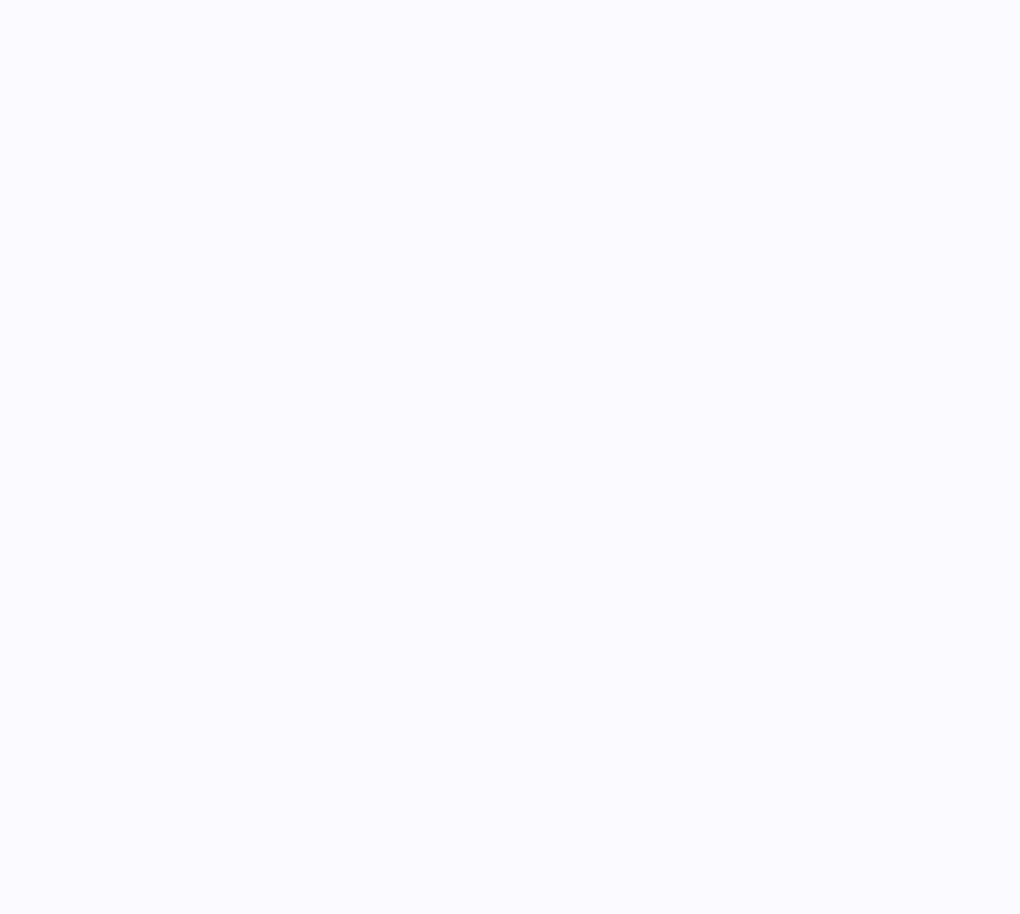
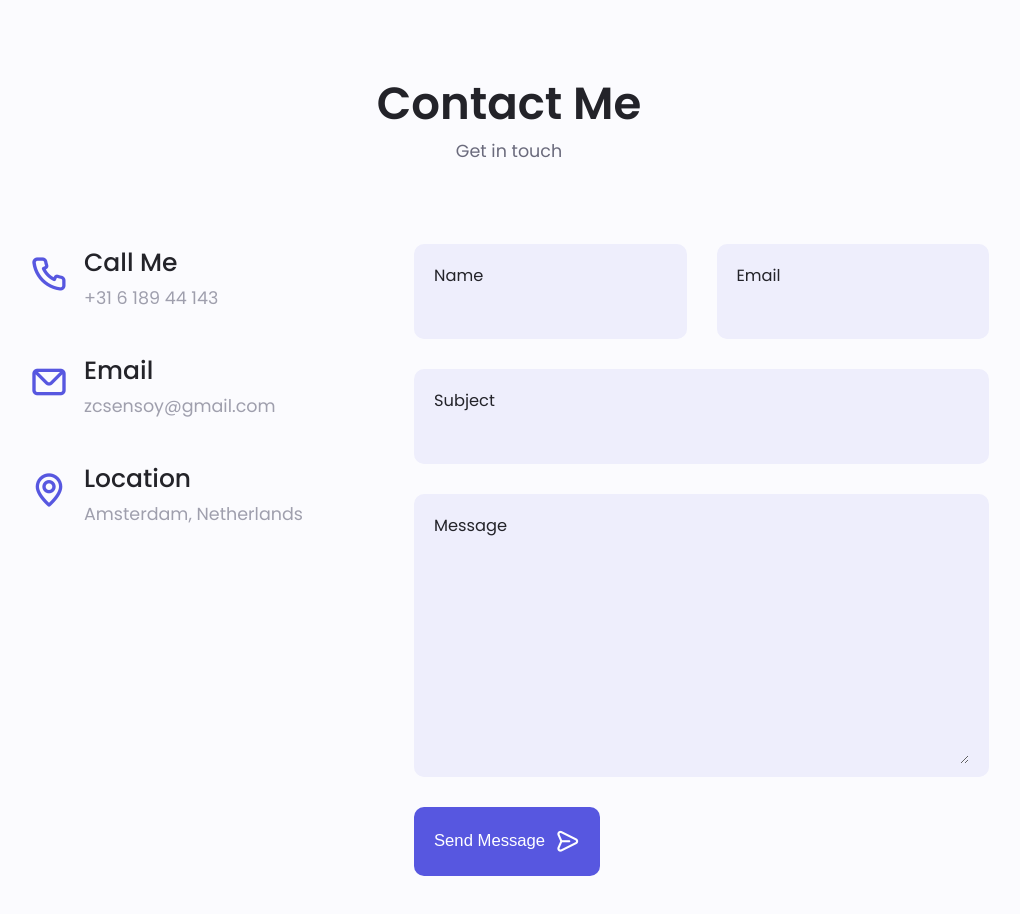
Before and after one commit to ziyasensoy/Portfolio, a Nuxt app: page / in a window 1280 px wide. Shown: the part 2720-3634 px from the top of the page, without its empty margins (131-1151 px from the left). Before the commit the page ends 2670 px from the top, so only its background shows below. Built offline with nearby package versions, Linux system fonts and the light colour scheme.

Commit message:
feat: added contact

```diff
--- /dev/null
+++ b/app/components/Contact.vue
@@ -0,0 +1,79 @@
+<template>
+  <section class="contact section" id="contact">
+    <h2 class="section_title">Contact Me</h2>
+    <span class="section_subtitle">Get in touch</span>
+
+    <div class="contact_container container grid">
+      <div>
+        <div class="contact_information">
+          <i class="uil uil-phone contact_icon"></i>
+
+          <div>
+            <h3 class="contact_title">Call Me</h3>
+            <span class="contact_subtitle">+31 6 189 44 143</span>
+          </div>
+        </div>
+
+        <div class="contact_information">
+          <i class="uil uil-envelope contact_icon"></i>
+
+          <div>
+            <h3 class="contact_title">Email</h3>
+            <span class="contact_subtitle">zcsensoy@gmail.com</span>
+          </div>
+        </div>
+        <div class="contact_information">
+          <i class="uil uil-map-marker contact_icon"></i>
+
+          <div>
+            <h3 class="contact_title">Location</h3>
+            <span class="contact_subtitle">Amsterdam, Netherlands</span>
+          </div>
+        </div>
+      </div>
+
+      <form
+        action="https://formsubmit.co/zcsensoy@gmail.com"
+        class="contact_form grid"
+        method="POST"
+      >
+        <div class="contact_inputs grid">
+          <div class="contact_content">
+            <label for="" class="contact_label">Name</label>
+            <input type="text" name="name" class="contact_input" required />
+          </div>
+          <div class="contact_content">
+            <label for="" class="contact_label">Email</label>
+            <input
+              type="email"
+              name="email"
+              id="email"
+              class="contact_input"
+              required
+            />
+          </div>
+        </div>
+        <div class="contact_content">
+          <label for="" class="contact_label">Subject</label>
+          <input type="text" name="subject" class="contact_input" />
+        </div>
+        <div class="contact_content">
+          <label for="" class="contact_label">Message</label>
+          <textarea
+            cols="0"
+            rows="7"
+            name="message"
+            class="contact_input"
+            required
+          ></textarea>
+        </div>
+        <div>
+          <button type="submit" class="button button-flex">
+            Send Message
+            <i class="uil uil-message button_icon"></i>
+          </button>
+        </div>
+      </form>
+    </div>
+  </section>
+</template>
--- a/app/pages/index.vue
+++ b/app/pages/index.vue
@@ -4,5 +4,6 @@
         <Hero />
         <About />
         <Skills />
+        <Contact />
     </div>
 </template>
```
